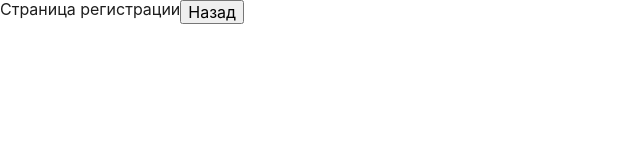
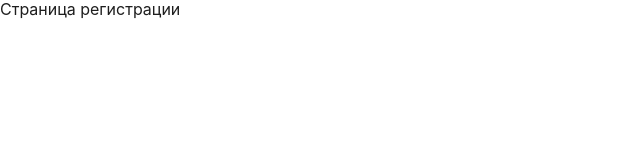
Before and after one commit to krylovis/yandex-praktikum-react-sudoku, a React (Vite) app in the folder packages/client/: page /signup in a window 1280 px wide. Shown: the top 160 px of the page, without its empty margins (0-640 px from the left). Built offline with nearby package versions, Linux system fonts and the light colour scheme.

Commit message:
delete unusing

```diff
--- a/packages/client/src/components/app/App.tsx
+++ b/packages/client/src/components/app/App.tsx
@@ -1,5 +1,5 @@
-import { Route, Routes, useLocation, useNavigate } from 'react-router-dom';
-import { useEffect } from 'react';
+import { Route, Routes } from 'react-router-dom';
+import { memo } from 'react';
 import {
   AuthPage,
   ForumPage,
@@ -11,37 +11,9 @@ import {
   TopicPage,
 } from '../pages/index';
 import ROUTES from '../../constants/constants';
-import Navigation from '../navigation/NavigationComponent';
-
-// eslint-disable-next-line object-curly-newline
-const hideNavigationOnRoutes: string[] = [
-  ROUTES.SIGN_UP,
-  ROUTES.FORUM,
-  ROUTES.GAME,
-  ROUTES.LEADERBOARD,
-  ROUTES.LOGIN,
-  ROUTES.PROFILE,
-  ROUTES.TOPIC,
-  ROUTES.MAIN,
-];
 
 function App() {
-  const navigate = useNavigate();
-  const location = useLocation();
-  useEffect(() => {
-    const fetchServerData = async () => {
-      // eslint-disable-next-line no-undef
-      const url = `http://localhost:${__SERVER_PORT__}`;
-      const response = await fetch(url);
-      const data = await response.json();
-      // eslint-disable-next-line no-console
-      console.log(data);
-    };
-
-    fetchServerData();
-  }, []);
   return (
-    <>
     <Routes>
       <Route path={ROUTES.SIGN_UP} element={<AuthPage />} />
       <Route path={ROUTES.FORUM} element={<ForumPage />} />
@@ -52,20 +24,7 @@ function App() {
       <Route path={ROUTES.PROFILE} element={<ProfilePage />} />
       <Route path={ROUTES.TOPIC} element={<TopicPage />} />
     </Routes>
-      {!hideNavigationOnRoutes.includes(location.pathname) && (
-        <div>Вот тут будет жить ваше приложение :)</div>
-      )}
-      {!hideNavigationOnRoutes.includes(location.pathname) && <Navigation />}
-      {/* Кнопка "Назад" для определённых страниц */}
-      {hideNavigationOnRoutes.includes(location.pathname) && (
-        <div>
-          <button type="button" onClick={() => navigate('/')}>
-            Назад
-          </button>
-        </div>
-      )}
-    </>
   );
 }
 
-export default App;
+export default memo(App);
```
Also changed, not shown: 1 other file (tests, documents, lock files or other folders). Lines whose indentation alone changed are shown as unchanged.
